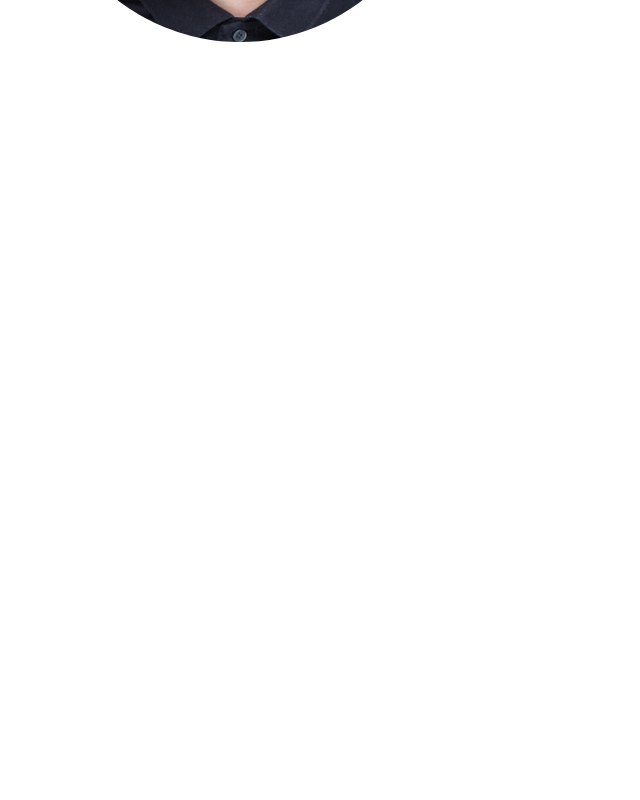
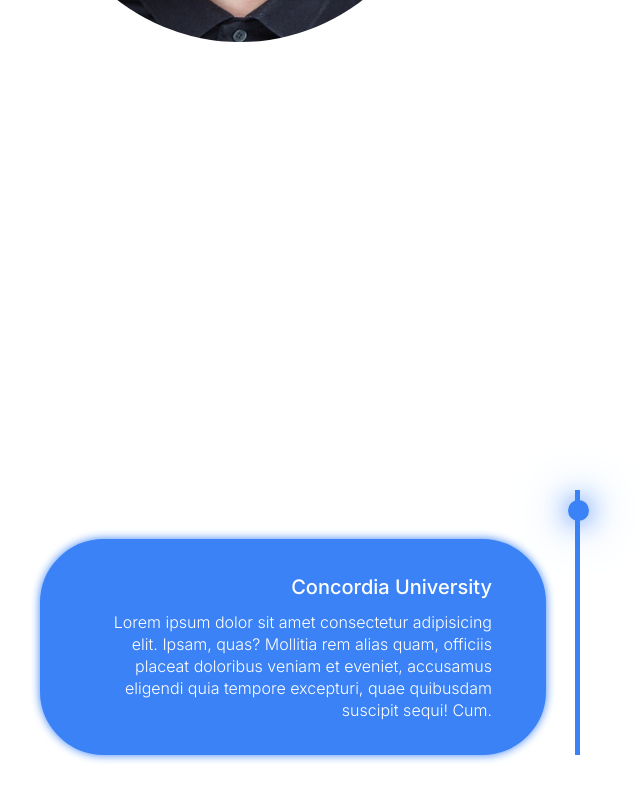
Before and after one commit to issign/about-me-react, a React (Vite) app: page / in a window 1280 px wide. Shown: the part 1378-2178 px from the top of the page, without its empty margins (64-704 px from the left). Built offline with nearby package versions, Linux system fonts and the light colour scheme.

Commit message:
[Update] Add Experience content and re-organize files

```diff
--- a/src/components/sections/Experience.js
+++ /dev/null
@@ -1,5 +0,0 @@
-const Experience = () => {
-  return <div id="experience" className="min-h-screen text-white">Experienc</div>;
-};
-
-export default Experience;
--- /dev/null
+++ b/src/components/sections/Experience/index.jsx
@@ -0,0 +1,42 @@
+import { motion } from "framer-motion";
+
+const Experience = () => {
+      return (
+    <div
+      id="experience"
+      className="min-h-screen relative mx-auto max-w-6xl p-4 sm:p-10 text-white flex flex-col items-center justify-center"
+    >
+      <motion.h1
+        initial={{ opacity: 0, y: 20 }}
+        whileInView={{ opacity: 1, y: 0 }}
+        viewport={{ once: true }}
+        transition={{ duration: 0.8 }}
+        className="text-4xl sm:text-6xl absolute top-0 mt-8"
+      >
+        Experience
+      </motion.h1>
+
+      <div className="relative m-auto max-w-[1200px] flex flex-wrap before:content-[''] before:absolute before:w-[5px] before:h-full before:bg-blue-500 before:left-[calc(50%-1px)]">
+        <div className="mb-[40px] w-full relative last:mb-0 odd:pr-[calc(50%+30px)] odd:text-right even:pl-[calc(50%+30px)]">
+          <div className="dot-glow h-[21px] w-[21px] bg-blue-500 absolute left-[calc(50%-8px)] rounded-[50%] top-[10px]"></div>
+          <div className="text-xl font-extrabold text-white mt-[6px] mb-[15px] mx-0">
+            2018
+          </div>
+          <div className="bg-blue-500 border-4 border-blue-500 px-[50px] py-[30px] rounded-[4rem] shadow-[0_0_10px_#3B82F6] cursor-pointer transition duration-300 ease-in-out hover:scale-105 hover:shadow-[0_0_25px_#3B82F6]">
+            <h3 className="text-xl mt-0 mx-0 mb-[10px] font-medium">
+              Concordia University
+            </h3>
+            <p className="font-light text-base leading-[22px]">
+              Lorem ipsum dolor sit amet consectetur adipisicing elit. Ipsam,
+              quas? Mollitia rem alias quam, officiis placeat doloribus veniam
+              et eveniet, accusamus eligendi quia tempore excepturi, quae
+              quibusdam suscipit sequi! Cum.
+            </p>
+          </div>
+        </div>
+      </div>
+    </div>
+  );
+}
+
+export default Experience;
--- a/src/index.css
+++ b/src/index.css
@@ -22,3 +22,7 @@
 .color-primary {
   @apply bg-gradient-to-r from-blue-600 via-sky-500 to-blue-400;
 }
+
+.dot-glow {
+  box-shadow: 0 0 25px #3b82f6, 0 0 50px #3b82f6;
+}
```
